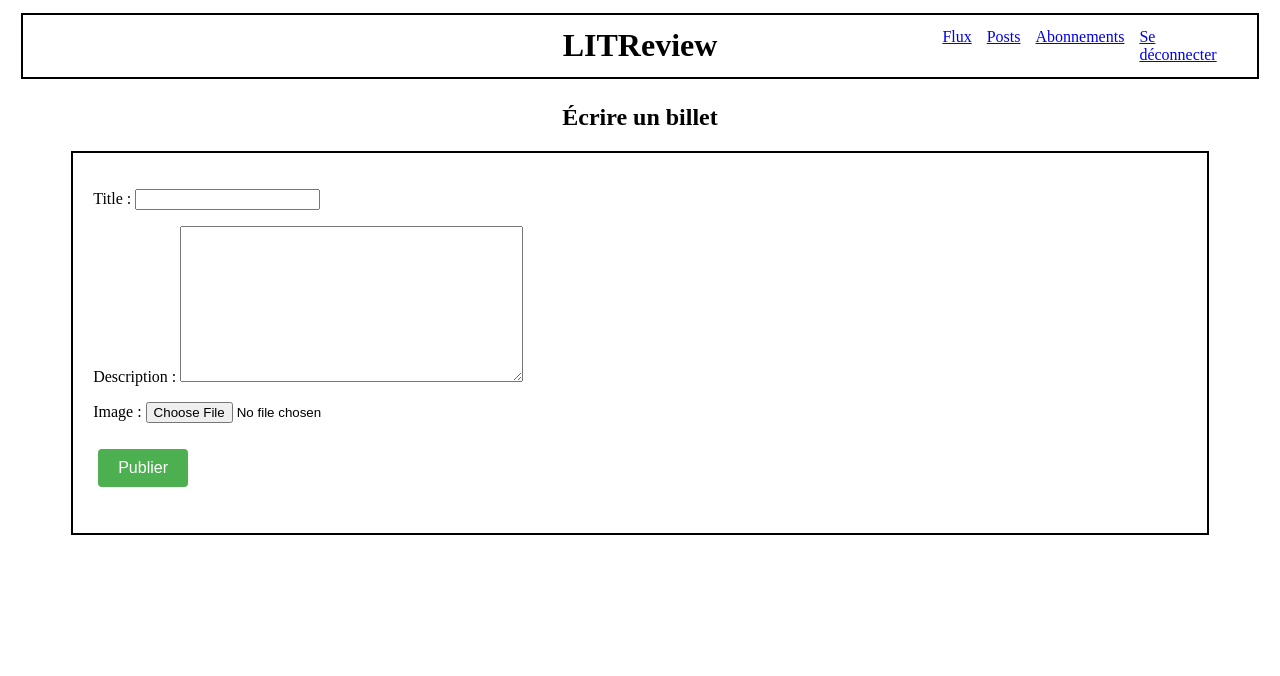
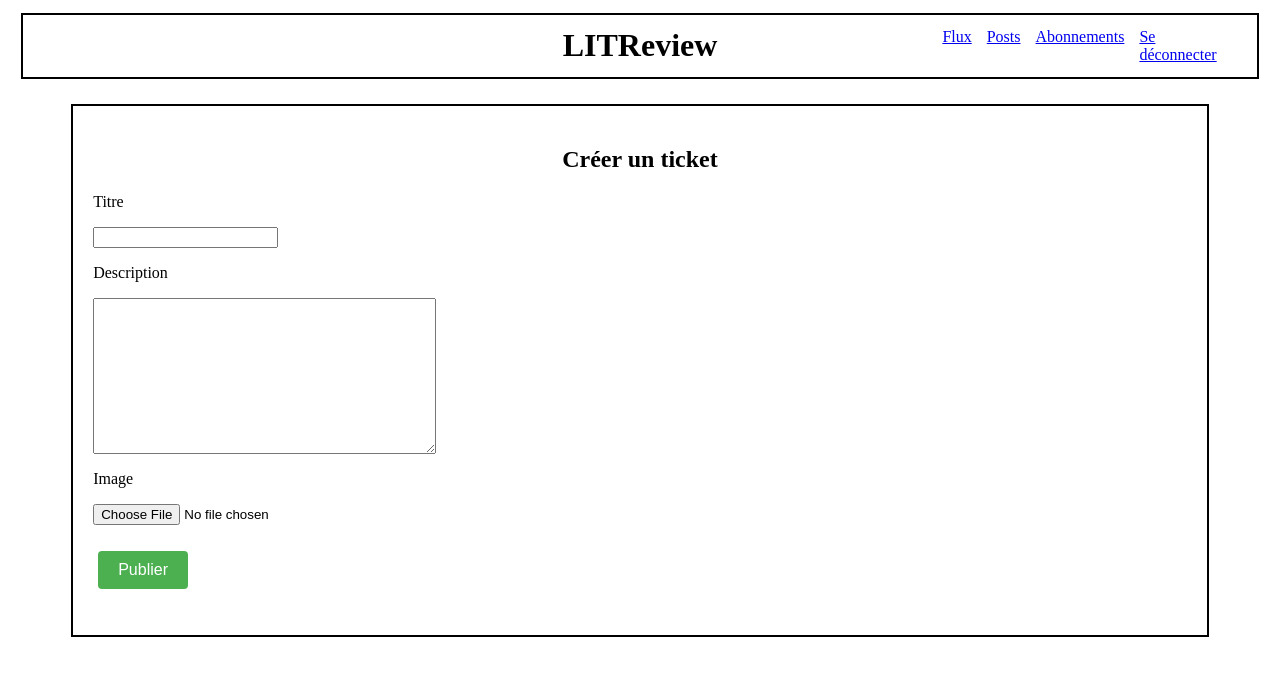
Before and after one commit to NicolasF425/litrevu, a Django app: page /ticket/ in a window 1280 px wide. Shown: the top 676 px of the page. Run offline with Django 5.2, Linux system fonts and the light colour scheme; a user stored in the database is signed in.

Commit message:
ajouts css

```diff
--- a/litrevu/appli/templates/appli/create_ticket.html
+++ b/litrevu/appli/templates/appli/create_ticket.html
@@ -1,12 +1,19 @@
 {% extends 'base_connected.html' %}
 
 {% block content %}
-    <h2 class="center">Écrire un billet</h2>
+
     <div class="div_border_internal">
         <form method="post" enctype="multipart/form-data">
-            {{ ticket_form.as_p }}
+            <h2 class="center">Créer un ticket</h2>
+            <label>Titre</label>
+            <p>{{ ticket_form.title }}</p>
+            <label>Description</label>
+            <p>{{ ticket_form.description }}</p>
+            <label>Image</label>
+            <p>{{ ticket_form.image }}</p>
             {% csrf_token %}
             <button type="submit" class="button">Publier</button>
         </form>
     </div>
+
 {% endblock content %}
--- a/litrevu/appli/templates/appli/delete_review.html
+++ b/litrevu/appli/templates/appli/delete_review.html
@@ -8,7 +8,7 @@
 
     <form action="" method="post">
     {% csrf_token %}
-    <input type="submit" value="Supprimer">
+    <input type="submit" value="Supprimer" class="button">
     </form>
 
 {% endblock content %}
--- a/litrevu/appli/templates/appli/delete_ticket.html
+++ b/litrevu/appli/templates/appli/delete_ticket.html
@@ -9,7 +9,7 @@
 
     <form action="" method="post">
     {% csrf_token %}
-    <input type="submit" value="Supprimer">
+    <input type="submit" value="Supprimer" class="button">
     </form>
 
 {% endblock content %}
--- a/litrevu/appli/templates/appli/flux.html
+++ b/litrevu/appli/templates/appli/flux.html
@@ -14,7 +14,7 @@
             {% if post|get_class == 'Ticket' %}
                 <p>{{ post.user.username }} a demandé une critique</p>
                 <p>{{ post.title }}</p>
-                <p class="align-right">{{ post.time_created }}</p>
+                <p class="align-right"><i>{{ post.time_created }}</i></p>
                 <p>{{ post.description }}</p>
                 {% if post.image %}
                     <img src="/media/{{post.image}}" alt="image">
@@ -23,7 +23,8 @@
                     <a href="{% url 'response' post.id %}" class="button">Créer une critique</a>
                 </div>
             {% elif post|get_class == 'Review' %}
-                <p>{{ post.time_created }}</p>
+                <p>{{ post.user.username }} a posté une critique</p>
+                <p class="align-right"><i>{{ post.time_created }}</i></p>
                 <div class="rating-container">
                     <span><h3 class="h3-margin-right">{{ post.headline }} - </h3></span>
                     {% for i in "x"|ljust:post.rating %}
--- a/litrevu/appli/templates/appli/post_list.html
+++ b/litrevu/appli/templates/appli/post_list.html
@@ -10,8 +10,9 @@
     {% for post in posts %}
         {% if post|get_class == 'Ticket' %}
             <div class="div_border">
+                <p>Vous avez publié un ticket</p>
                 <p>{{ post.title }}</p>
-                <p>{{ post.time_created }}</p>
+                <p class="align-right"><i>{{ post.time_created }}</i></p>
                 <p>{{ post.description }}</p>
                 {% if post.image %}
                     <img src="/media/{{post.image}}" alt="image">
@@ -23,13 +24,14 @@
             </div>
         {% elif post|get_class == 'Review' %}
             <div class="div_border">
+                <p>Vous avez publié une critique</p>
                 <div class="rating-container">
                     <span><h3 class="h3-margin-right">{{ post.headline }} - </h3></span>
                     {% for i in "x"|ljust:post.rating %}
                         <span class="star">★</span>
                     {% endfor %}
                 </div>
-                <p>{{ post.time_created }}</p>
+                <p class="align-right"><i>{{ post.time_created }}</i></p>
                 <p>{{ post.body }}</p>
                 <div class="div_border_internal">
                     <p>Ticket - {{ post.user.username }}</p>
```
Also changed, not shown: litrevu/db.sqlite3.
